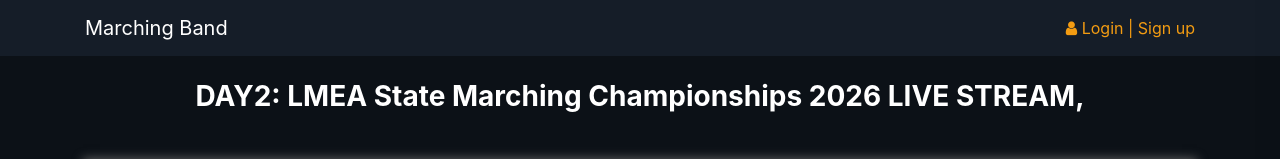
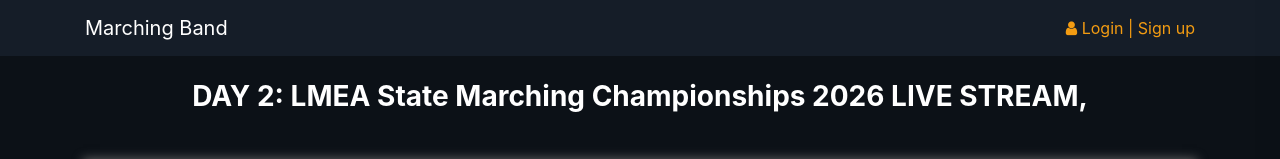
Before and after one commit to 002namelist/hoga, a plain HTML site: page lmea-state-marching-championships/index.html in a window 1280 px wide. Shown: the top 159 px of the page. Drawn offline with Linux system fonts and the light colour scheme; a script that the page names is missing.

Commit message:
Update index.html

```diff
--- a/lmea-state-marching-championships/index.html
+++ b/lmea-state-marching-championships/index.html
@@ -49,7 +49,7 @@
   <div class="container">
       <div class="header">
 	  <br>
-        <h3 class="text-center"><b style="color: White;">DAY2: LMEA State Marching Championships 2026 LIVE STREAM,</h3>
+        <h3 class="text-center"><b style="color: White;">DAY 2: LMEA State Marching Championships 2026 LIVE STREAM,</h3>
 		<br>
       </div>
       <div class="video_section" id="video">
```
